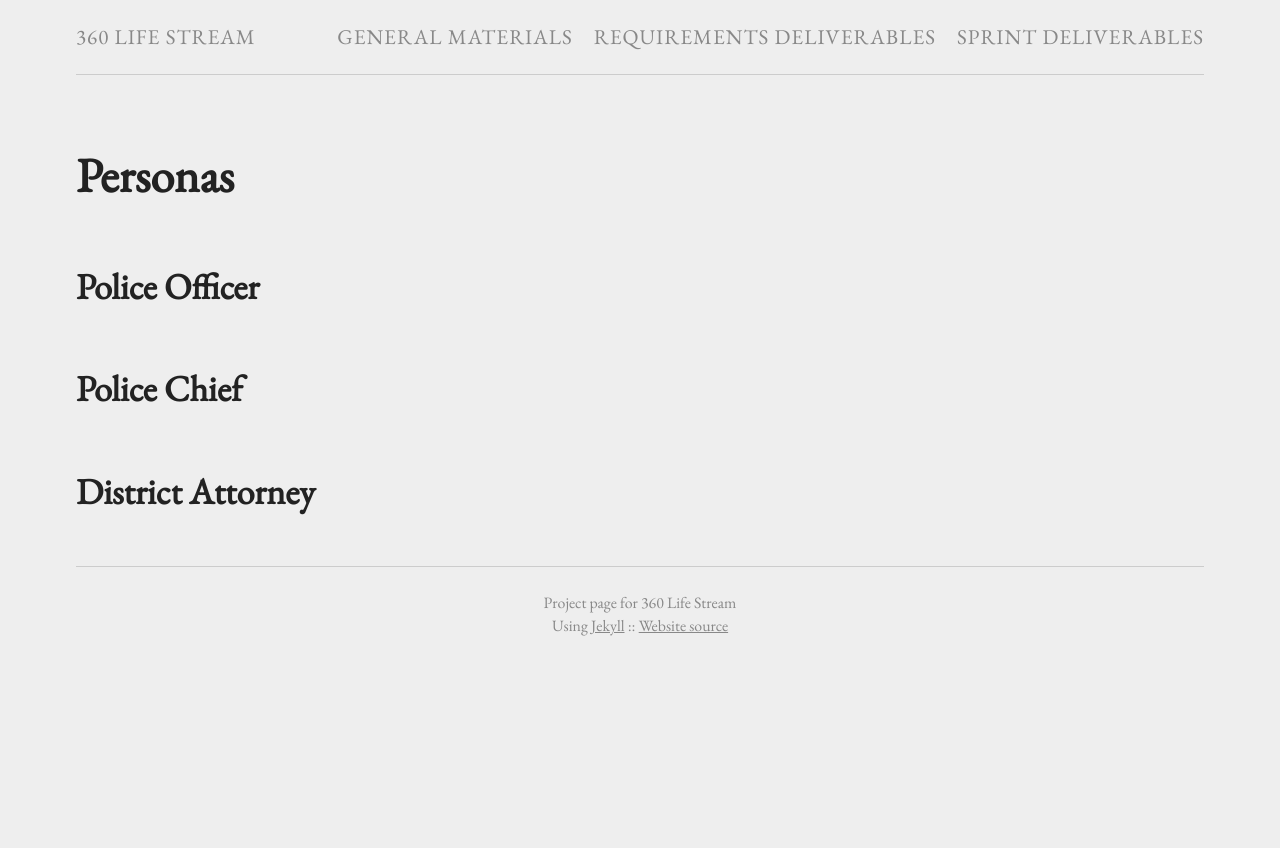
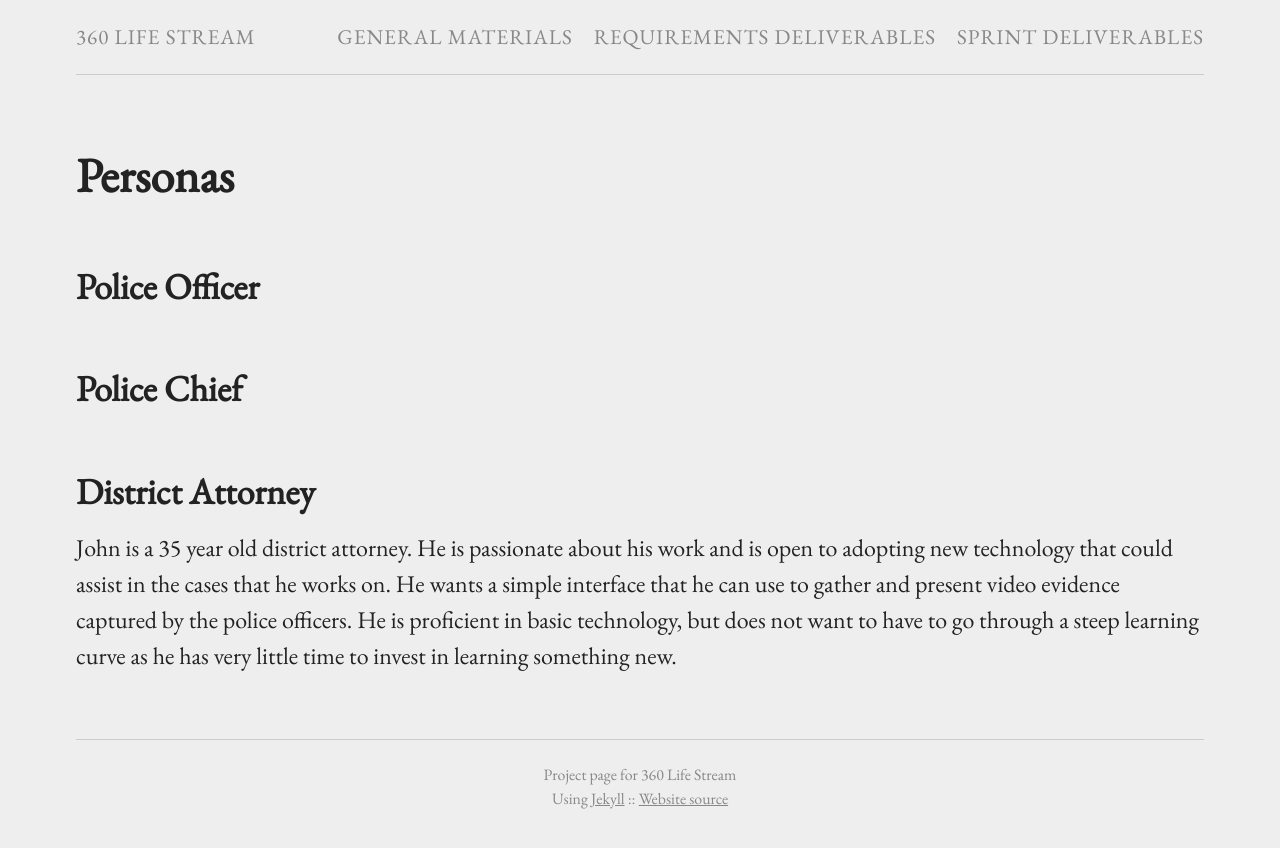
Before and after one commit to 360ls/360ls, a Jekyll site: the page built from _requirements/personas.md, in a window 1280 px wide. Shown: the top 848 px of the page. Built offline with Jekyll 4.4.1, drawn with Linux system fonts in a browser that asks for light colours.

Commit message:
add initial persona for DA

```diff
--- a/_requirements/personas.md
+++ b/_requirements/personas.md
@@ -7,3 +7,4 @@ title: Personas
 ## Police Chief
 
 ## District Attorney
+John is a 35 year old district attorney. He is passionate about his work and is open to adopting new technology that could assist in the cases that he works on. He wants a simple interface that he can use to gather and present video evidence captured by the police officers. He is proficient in basic technology, but does not want to have to go through a steep learning curve as he has very little time to invest in learning something new.
```
